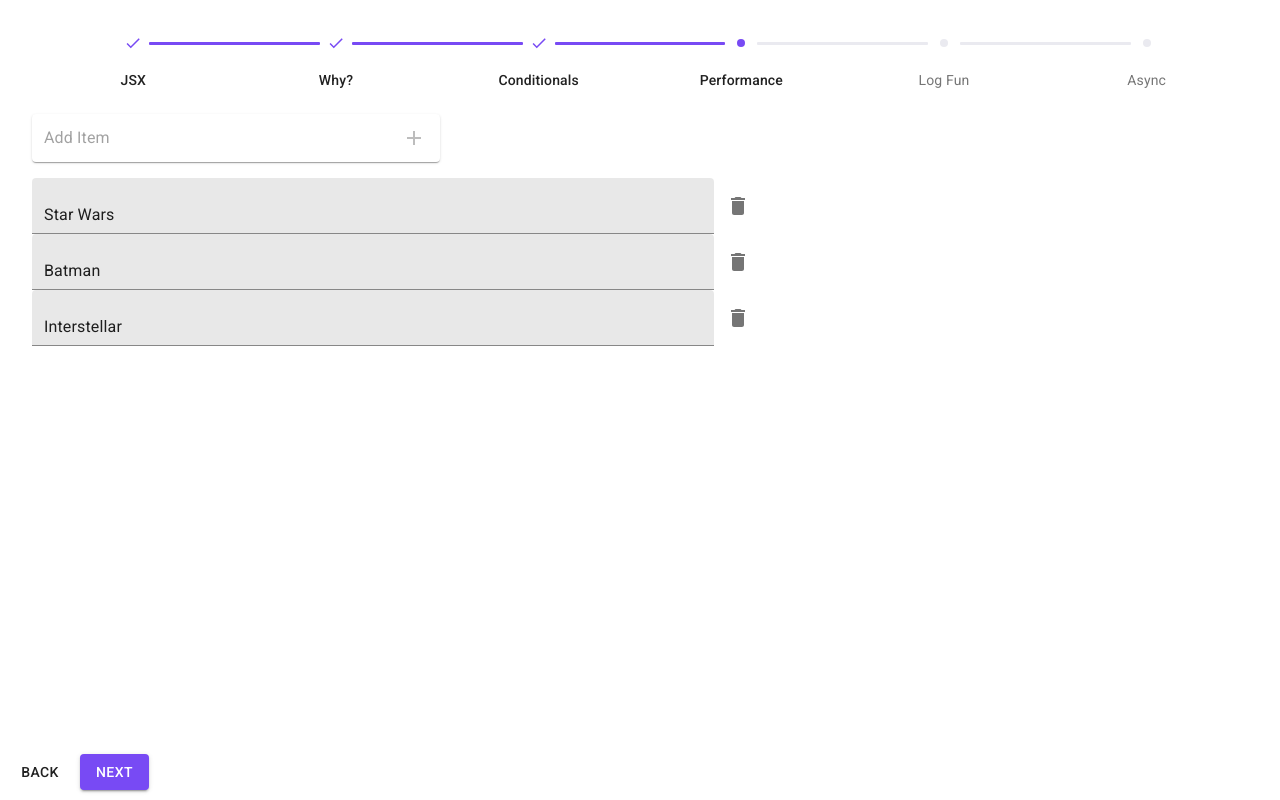
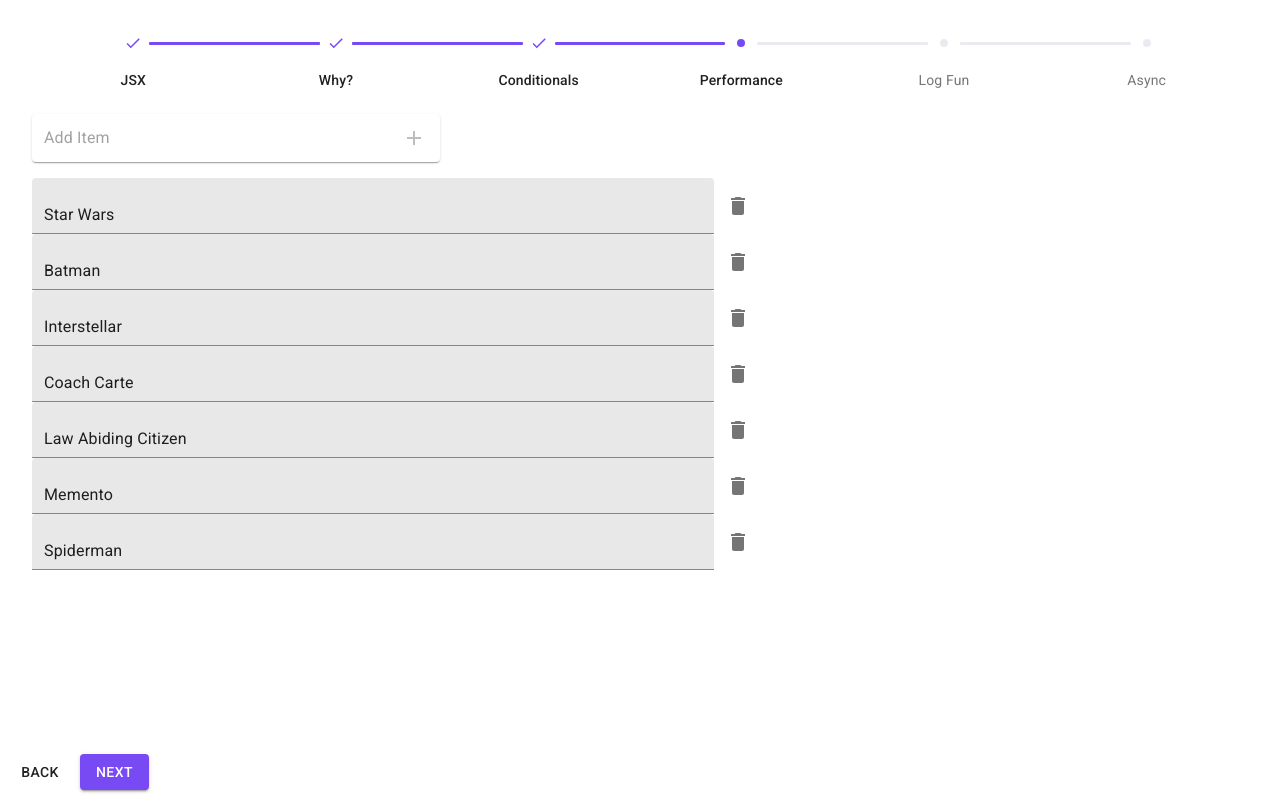
Before and after one commit to tomporat247/react-tech-talk, a React (Create React App) app: page /3 in a window 1280 px wide. Built offline with nearby package versions, Linux system fonts and the light colour scheme.

Commit message:
use more movies

```diff
--- a/src/components/steps/Performance.jsx
+++ b/src/components/steps/Performance.jsx
@@ -30,9 +30,13 @@
 }));
 
 const initialItems = [
-  { id: uuid(), name: "Star Wars" },
-  { id: uuid(), name: "Batman" },
-  { id: uuid(), name: "Interstellar" },
+    { id: uuid(), name: "Star Wars" },
+    { id: uuid(), name: "Batman" },
+    { id: uuid(), name: "Interstellar" },
+    { id: uuid(), name: "Coach Carte" },
+    { id: uuid(), name: "Law Abiding Citizen" },
+    { id: uuid(), name: "Memento" },
+    { id: uuid(), name: "Spiderman" },
 ];
 
 const Performance = () => {
```
